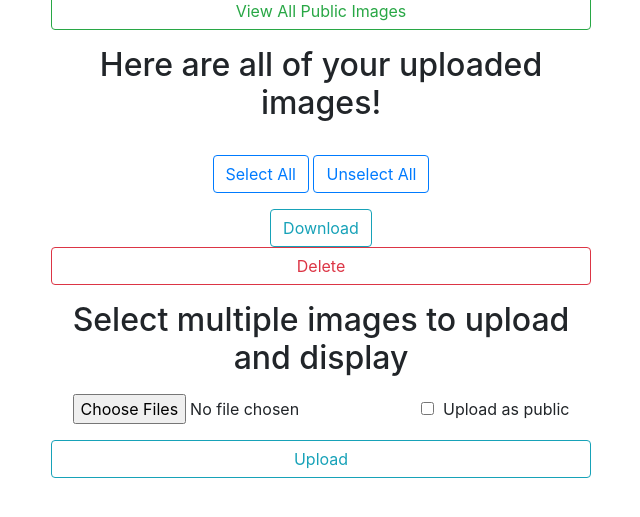
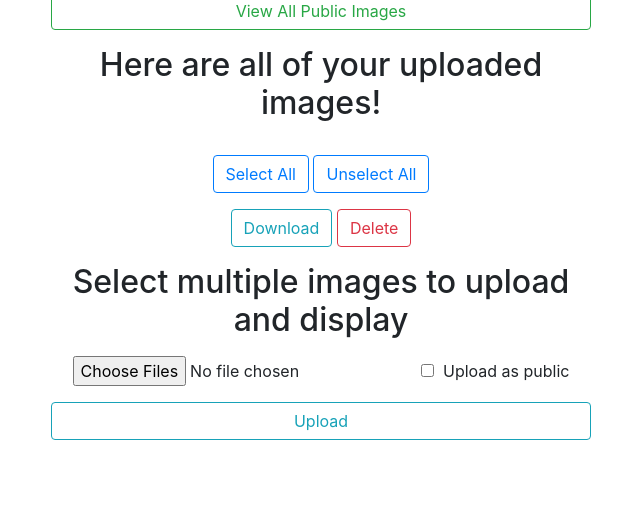
Before and after one commit to AndyJiang99/Shopify-Winter-2021-Image-Repo, a Flask app: page / in a window 1280 px wide. Shown: the part 270-787 px from the top of the page, without its empty margins (319-959 px from the left). Run offline with Flask 2, Linux system fonts and the light colour scheme; the visitor is signed in with stand-in values (Sample User, id 1); data that the repository does not hold is empty; some libraries are stand-ins or nearby versions.

Commit message:
feat(button placement): removed btn block style

```diff
--- a/templates/dashboard.html
+++ b/templates/dashboard.html
@@ -29,7 +29,7 @@
                 </p>
                 <p>
                     <button type="input" formmethod="post" formaction="/viewPictures" enctype="multipart/form-data" value="Download" class="btn btn-outline-info">Download</button>
-                    <button type="input" formmethod="post" formaction="/deletePictures" enctype="multipart/form-data" value="Delete" class="btn btn-outline-danger btn-block">Delete</button>
+                    <button type="input" formmethod="post" formaction="/deletePictures" enctype="multipart/form-data" value="Delete" class="btn btn-outline-danger">Delete</button>
                 </p>
             </form>
             <h2>Select multiple images to upload and display</h2>
```
